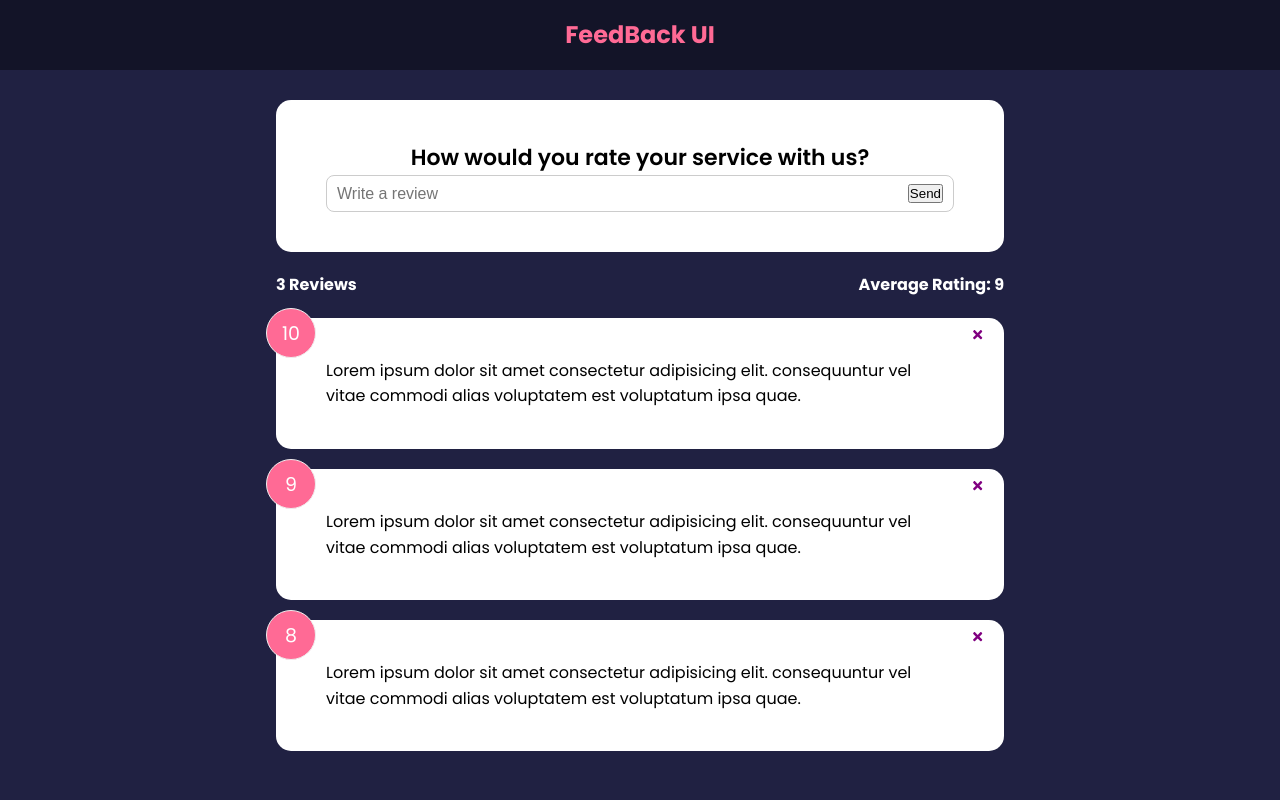
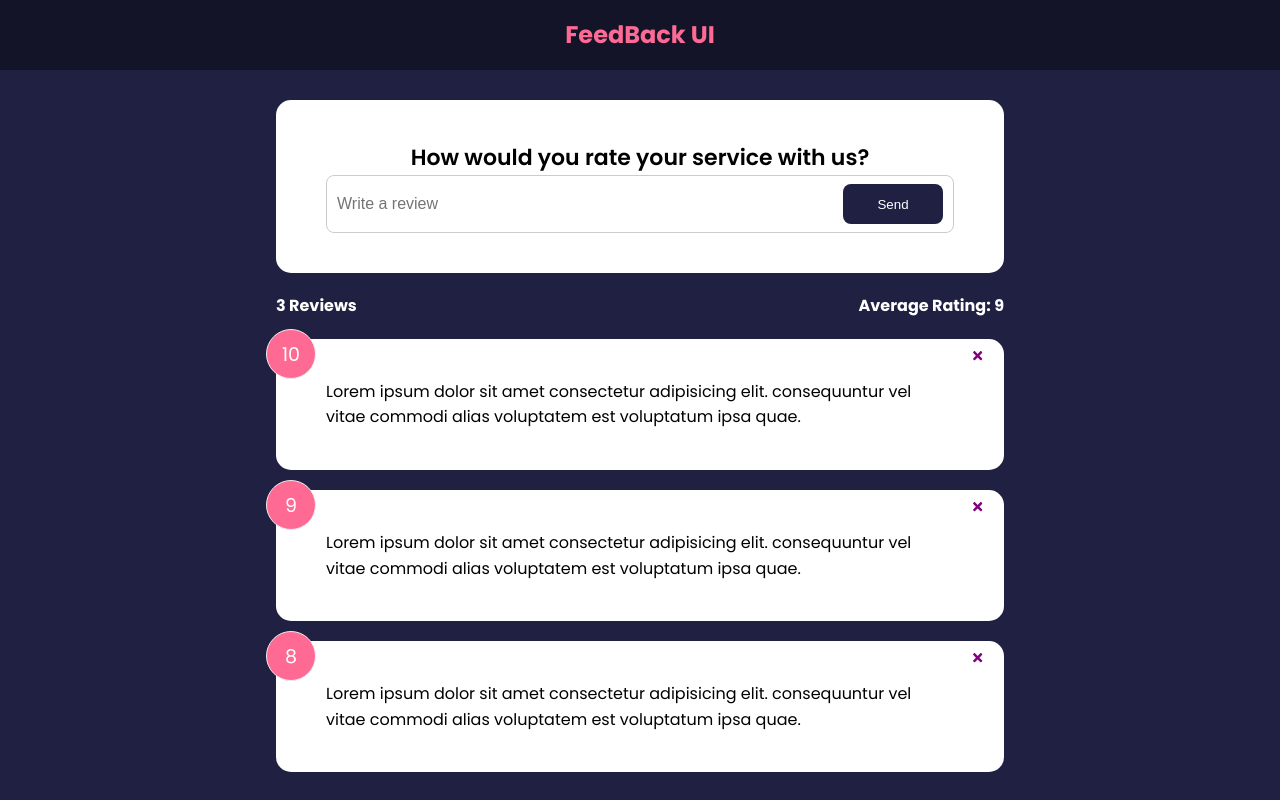
Before and after one commit to SoufianeRep/feedback-app, a React (Create React App) app: page / in a window 1280 px wide. Built offline with nearby package versions, Linux system fonts and the light colour scheme.

Commit message:
added send button to feedback from with styling

```diff
--- a/src/components/FeedbackForm.jsx
+++ b/src/components/FeedbackForm.jsx
@@ -1,10 +1,11 @@
-import Card from './shared/Card';
-import React, { useState } from 'react';
+import Card from "./shared/Card";
+import React, { useState } from "react";
+import Button from "./shared/Button";
 
 export default function FeedbackForm() {
-  const [text, setText] = useState('');
+  const [text, setText] = useState("");
 
-  const handleTextChange = (e) => {
+  const handleTextChange = e => {
     setText(e.target.value);
   };
 
@@ -13,14 +14,14 @@
       <form>
         <h2>How would you rate your service with us?</h2>
         {/* TODO: Rating select componenet */}
-        <div className='input-group'>
+        <div className="input-group">
           <input
             onChange={handleTextChange}
-            type='text'
-            placeholder='Write a review'
+            type="text"
+            placeholder="Write a review"
             value={text}
           />
-          <button type='submit'>Send</button>
+          <Button type="submit">Send</Button>
         </div>
       </form>
     </Card>
--- /dev/null
+++ b/src/components/shared/Button.jsx
@@ -0,0 +1,24 @@
+import React from 'react';
+import PropTypes from 'prop-types';
+
+export default function Button({ children, version, type, isDisabled }) {
+  return (
+    <button type={type} disabled={isDisabled} className={`btn btn-${version}`}>
+      {children}
+    </button>
+  );
+}
+
+
+Button.defaultProps = {
+  version: 'primary',
+  type: 'button',
+  isDisabled: false
+};
+
+Button.propTypes = {
+  children: PropTypes.node.isRequired,
+  version: PropTypes.string,
+  type: PropTypes.string,
+  isDisabled: PropTypes.bool,
+};
```
